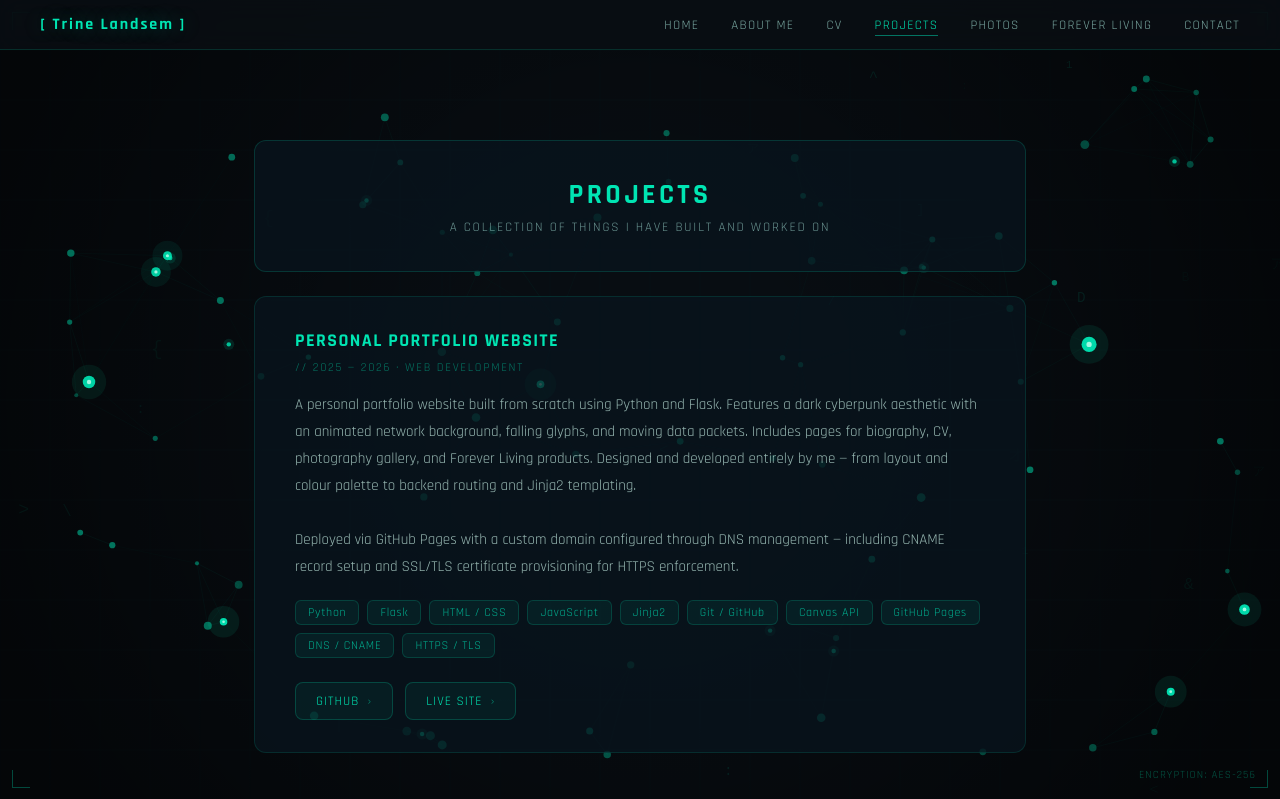
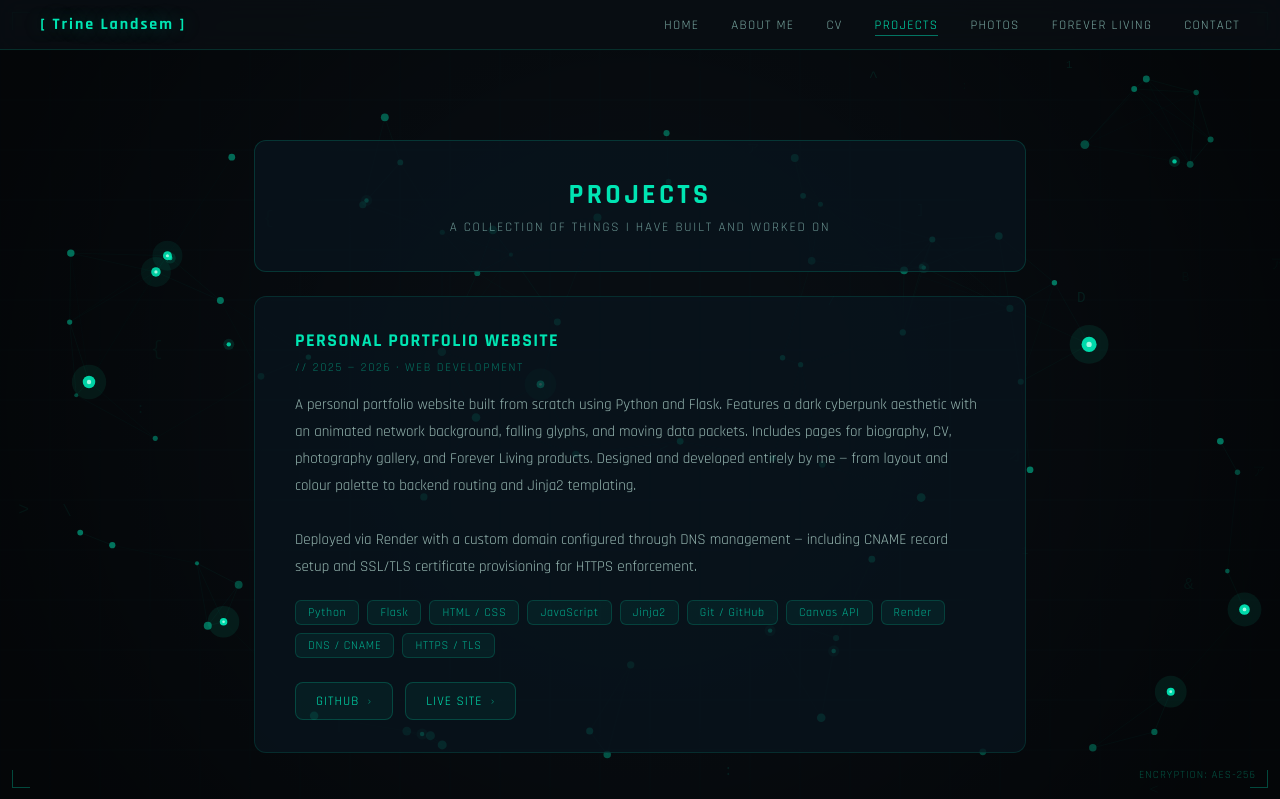
Before and after one commit to tlandsem/tlandsem.github.io, a Flask app: page /projects in a window 1280 px wide. Shown: the top 799 px of the page. Run offline with Flask 3, Linux system fonts and the light colour scheme.

Commit message:
Fix deployment description - Render not GitHub Pages

```diff
--- a/templates/projects.html
+++ b/templates/projects.html
@@ -136,15 +136,12 @@
     <div class="project-sub">// 2025 — 2026 · Web Development</div>
     <p>
         A personal portfolio website built from scratch using Python and Flask.
-        Features a dark cyberpunk aesthetic with an animated network background,
-        falling glyphs, and moving data packets. Includes pages for biography, CV,
-        photography gallery, and Forever Living products.
-        Designed and developed entirely by me — from layout and colour palette
-        to backend routing and Jinja2 templating.
+        Features a dark cyberpunk aesthetic with an animated network background, falling glyphs, and moving data packets.
+        Includes pages for biography, CV, photography gallery, and Forever Living products.
+        Designed and developed entirely by me — from layout and colour palette to backend routing and Jinja2 templating.
         <br><br>
-        Deployed via GitHub Pages with a custom domain configured through DNS
-        management — including CNAME record setup and SSL/TLS certificate
-        provisioning for HTTPS enforcement.
+        Deployed via Render with a custom domain configured through DNS management — including CNAME record setup
+        and SSL/TLS certificate provisioning for HTTPS enforcement.
     </p>
     <div class="tag-row">
       <span class="tag">Python</span>
@@ -154,9 +151,9 @@
       <span class="tag">Jinja2</span>
       <span class="tag">Git / GitHub</span>
       <span class="tag">Canvas API</span>
-      <span class="tag">GitHub Pages</span>
-        <span class="tag">DNS / CNAME</span>
-        <span class="tag">HTTPS / TLS</span>
+      <span class="tag">Render</span>
+      <span class="tag">DNS / CNAME</span>
+      <span class="tag">HTTPS / TLS</span>
     </div>
     <div class="project-links">
       <a class="project-link" href="https://github.com/tlandsem/tlandsem.github.io" target="_blank" rel="noopener">
```
